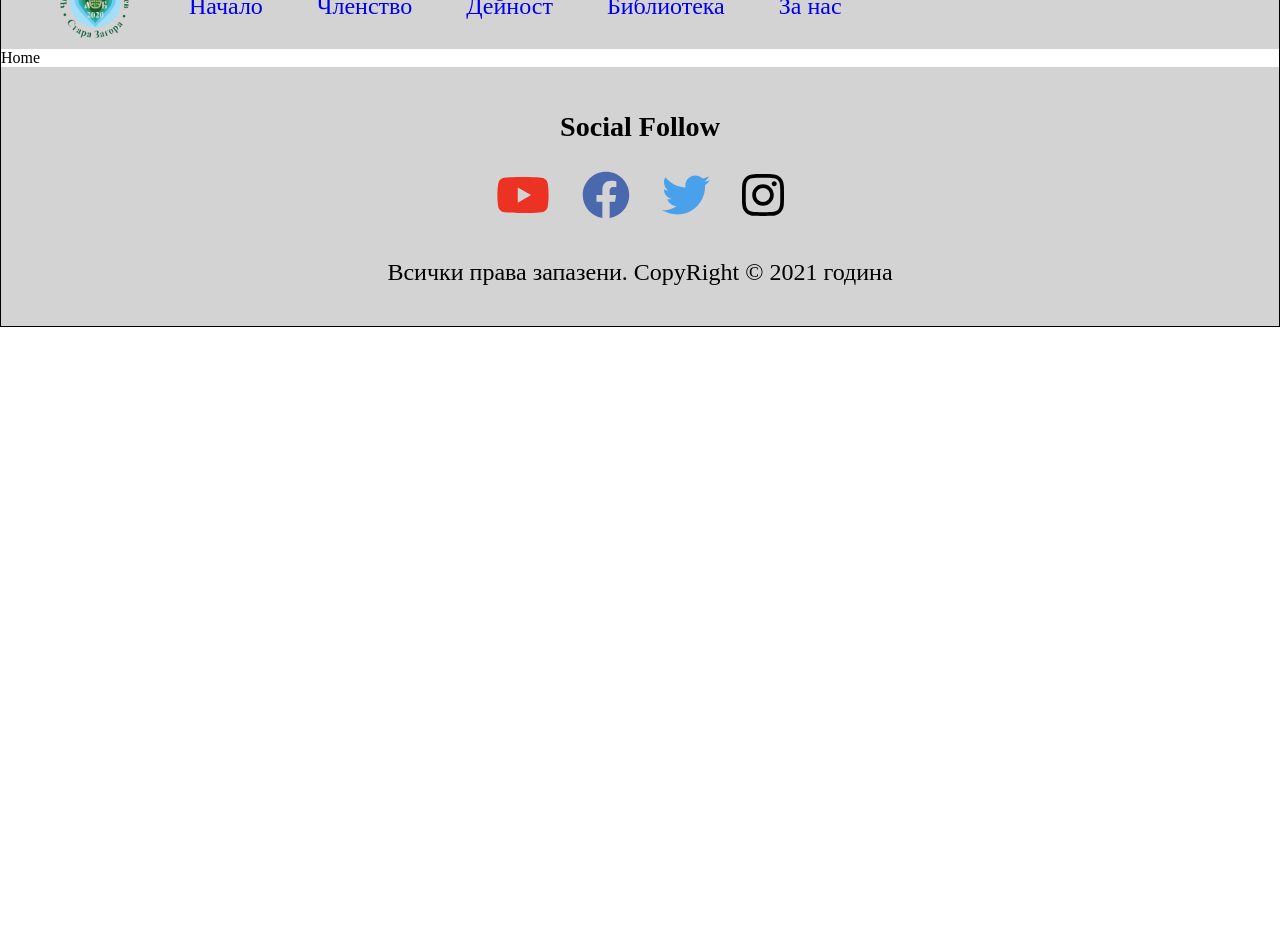
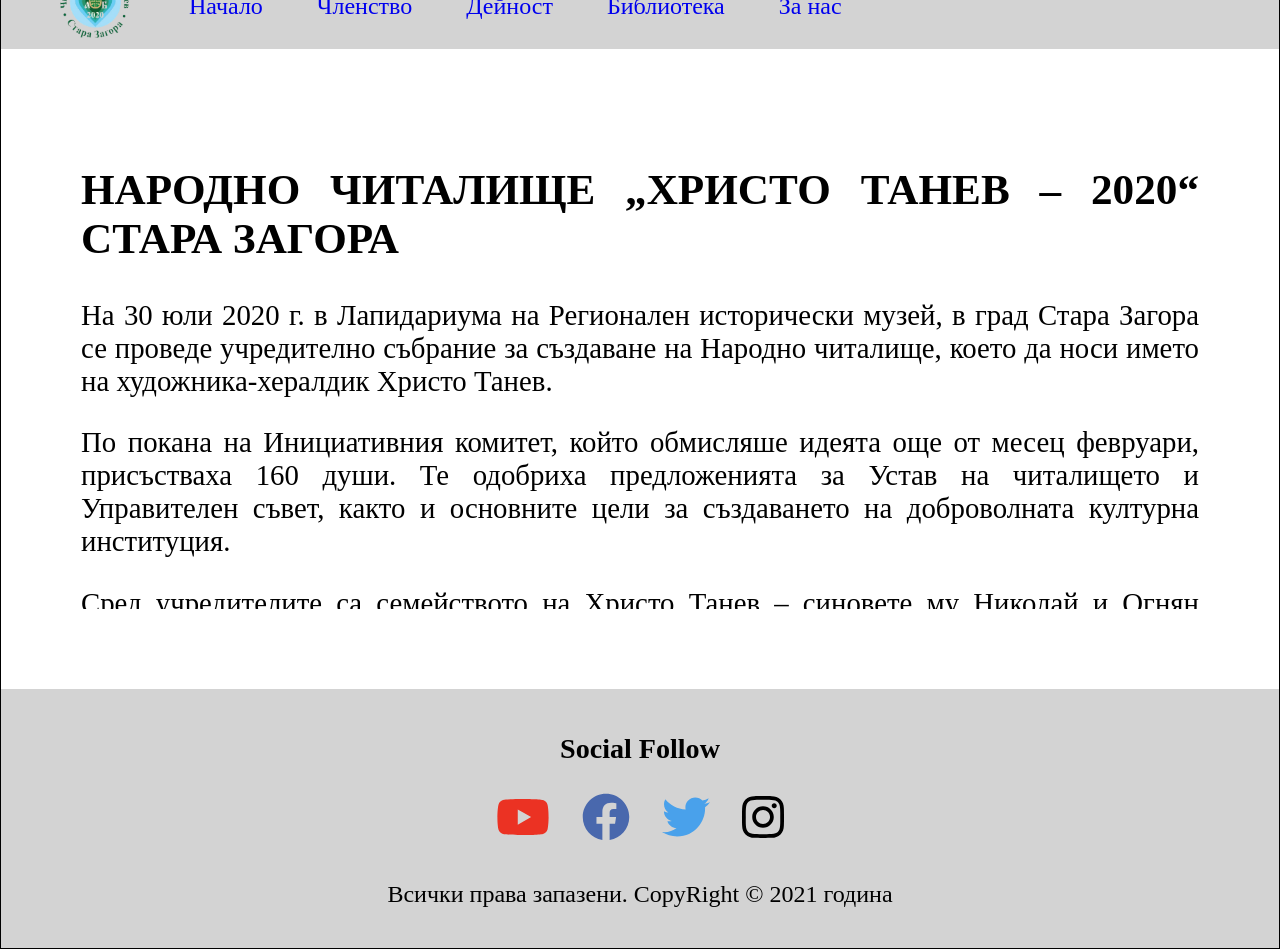
Before and after one commit to KaloyanBobev/community-center-hristo-tanev, a React (Create React App) app: page / in a window 1280 px wide. Shown: the part 400-1349 px from the top of the page. Before the commit the page ends 800 px from the top, so only its background shows below. Built offline with nearby package versions, Linux system fonts and the light colour scheme; a web font is replaced by a local one.

Commit message:
add info in home page

```diff
--- a/src/pages/home.js
+++ b/src/pages/home.js
@@ -3,9 +3,14 @@ import React, { Component } from 'react'
 export default class home extends Component {
     render() {
         return (
-            <div>
-                Home
-            </div>
+            <section className="container">
+                <h1>НАРОДНО ЧИТАЛИЩЕ „ХРИСТО ТАНЕВ – 2020“ СТАРА ЗАГОРА</h1>
+                <p>На 30 юли 2020 г. в Лапидариума на Регионален исторически музей, в град Стара Загора се проведе учредително събрание за създаване на Народно читалище, което да носи името на художника-хералдик Христо Танев.</p>
+                <p>По покана на Инициативния комитет, който обмисляше идеята още от месец февруари, присъстваха 160 души. Те одобриха предложенията за Устав на читалището и Управителен съвет, както и основните цели за създаването на доброволната културна институция.</p>
+                <p>Сред учредителите са семейството на Христо Танев – синовете му Николай и Огнян Таневи, поетът Таньо Клисуров, д-р Дунев, Върбан Колев, Димитър Брацов, Трифон Митев, Пеньо Калчев, Иван Танев и др.
+                Намерението на учредителите е Читалище „Христо Танев“ да не бъде ординерно. Идеите са за нови, специфични форми на работа, които да продължат и развият интересите и откритията на Христо Танев за българското достолепие. От 2003 г. неговата художествена галерия „Алба-Авитохол“, която се намира на бул. „Митрополит Методий Кусев“ No51, се превърна в културно-научен център на негови съмишленици от цялата страна. Всички сбирки се предшестваха с отслужване на православен ритуал по освещаване на хляба и виното.
+</p>
+            </section>
         )
     }
 }
```
